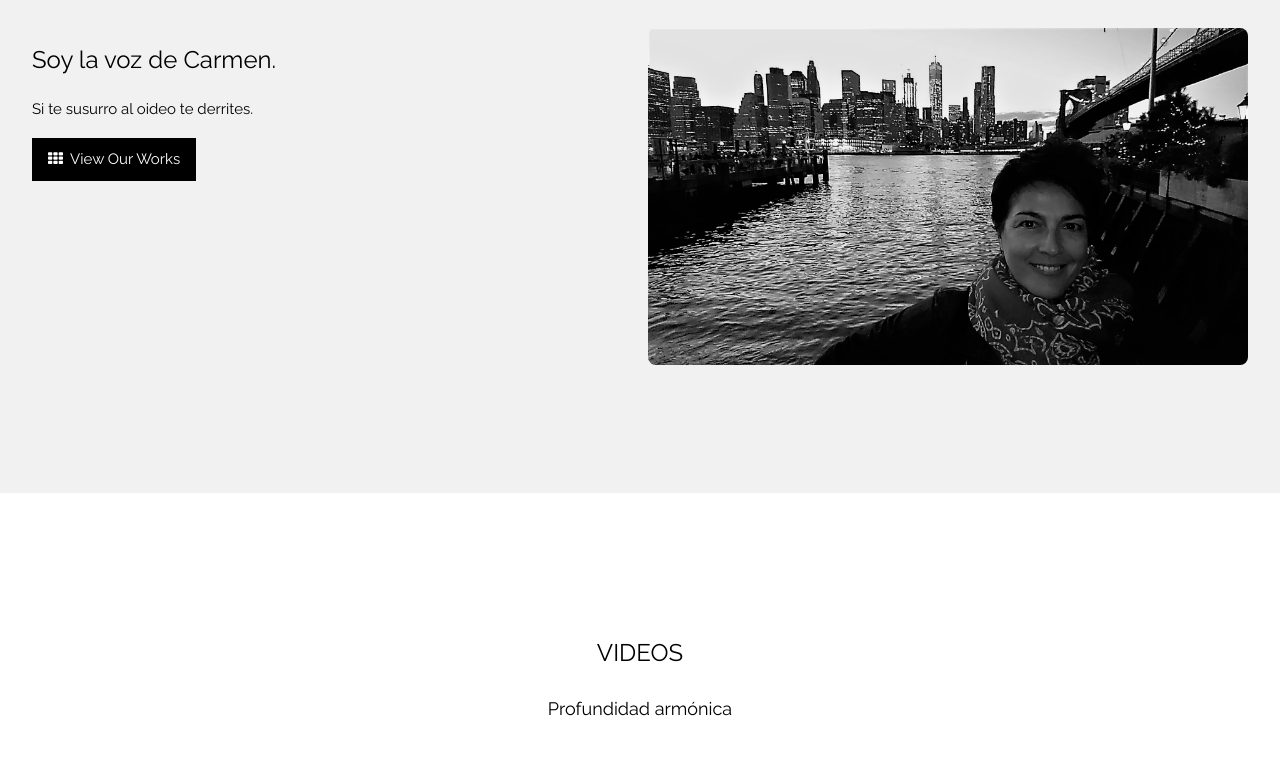
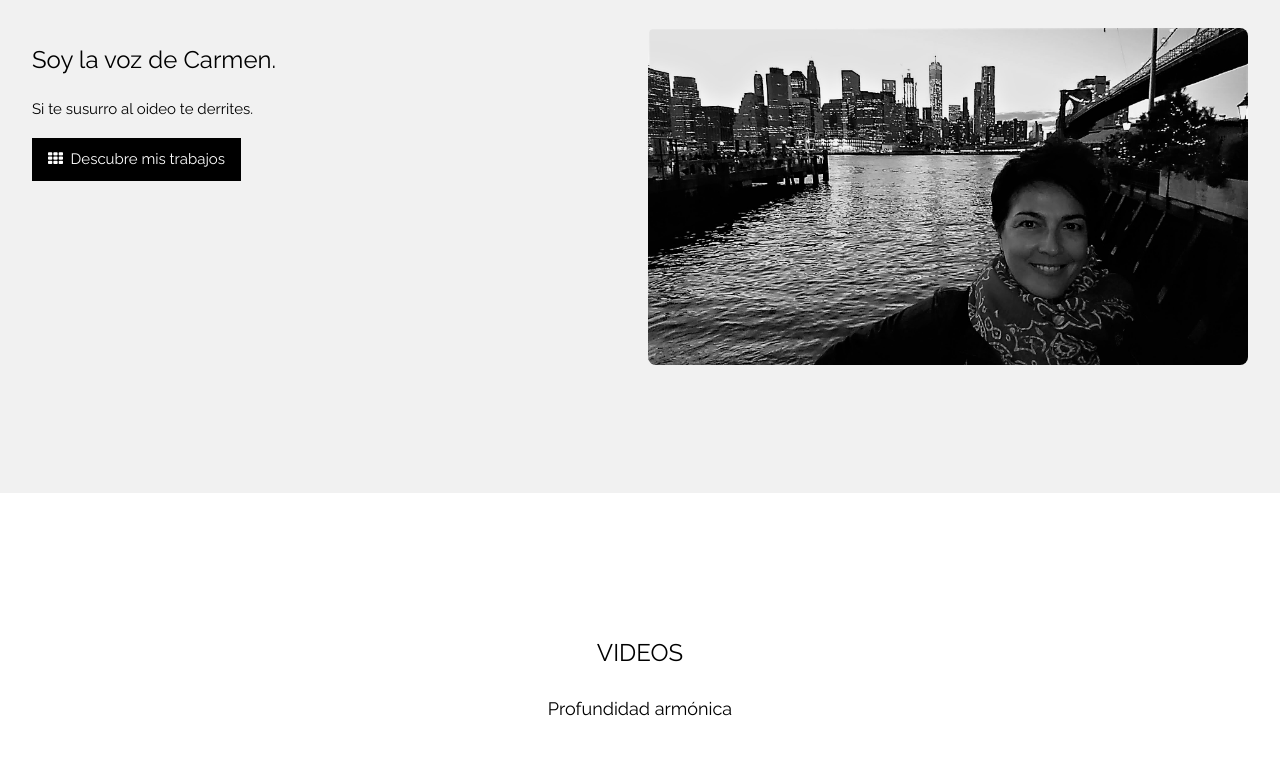
Before and after one commit to jsmonreal/WebCarmenMonreal, a plain HTML site: page index.html in a window 1280 px wide. Shown: the part 900-1667 px from the top of the page. Drawn offline with nearby package versions, Linux system fonts and the light colour scheme.

Commit message:
Update index.html

```diff
--- a/index.html
+++ b/index.html
@@ -99,7 +99,7 @@
             <div class="w3-col m6">
                 <h3>Soy la voz de Carmen.</h3>
                 <p>Si te susurro al oideo te derrites.</p>
-                <p><a href="#work" class="w3-button w3-black"><i class="fa fa-th"> </i> View Our Works</a></p>
+                <p><a href="#work" class="w3-button w3-black"><i class="fa fa-th"> </i> Descubre mis trabajos</a></p>
             </div>
             <div class="w3-col m6">
                 <img class="w3-image w3-round-large" src="./media/images/Carmen1.jpg" alt="Carmen" width="700"
```
